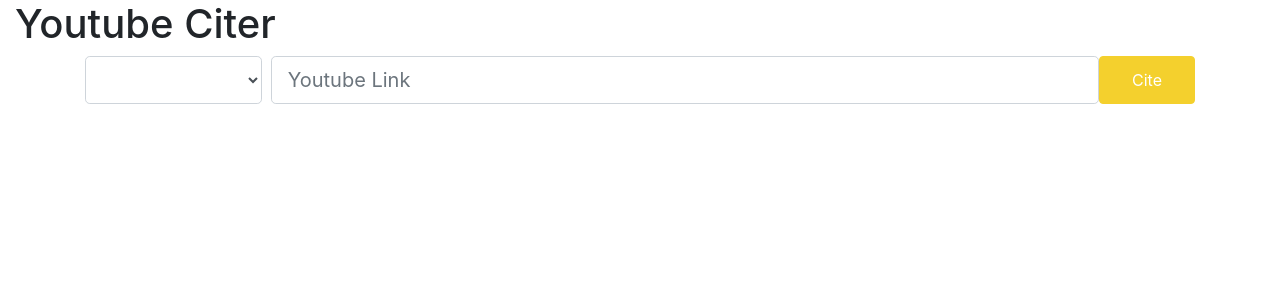
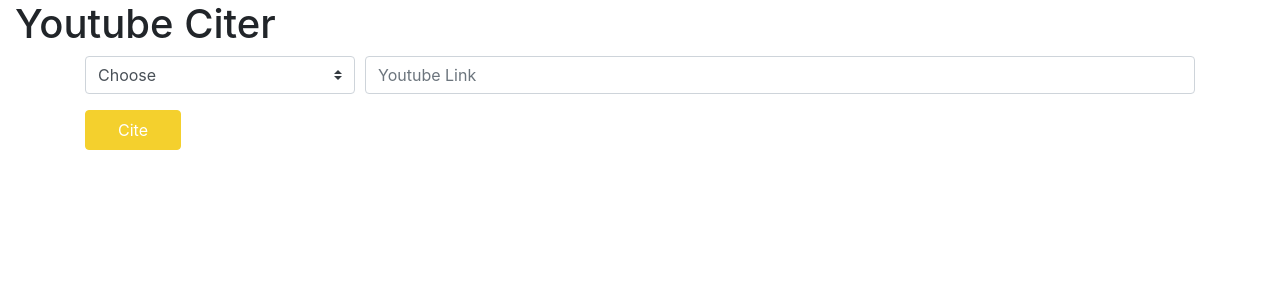
Before and after one commit to fchambergo/youtube-citer, an Angular app in the folder youtube-citer/: page / in a window 1280 px wide. Shown: the top 300 px of the page. Built offline with nearby package versions, Linux system fonts and the light colour scheme.

Commit message:
user form validation error messages

```diff
--- a/youtube-citer/src/app/citation-form/citation-form.component.css
+++ b/youtube-citer/src/app/citation-form/citation-form.component.css
@@ -2,7 +2,7 @@
     background-color: #F4D02D;
     color: white;
     border-color: #F4D02D;
-    padding: 0 2rem 0 2rem;
+    padding: 7px 2rem 7px 2rem;
 }
 
 .video-info {
--- a/youtube-citer/src/app/citation-form/citation-form.component.html
+++ b/youtube-citer/src/app/citation-form/citation-form.component.html
@@ -1,17 +1,26 @@
 <form [formGroup]="submitForm" (ngSubmit)="onSubmit()">
     <div class="form-row">
-        <div class="col-sm-2">
-            <select id="inputState" class="form-control form-control-lg" formControlName="citationStyle">
+        <div class="col-sm-3 mb-3">
+            <select id="inputState"
+            class="custom-select"
+            [ngClass]="{'is-invalid': submitForm.controls.citationStyle.invalid && submitForm.controls.citationStyle.touched }"
+            formControlName="citationStyle">
+              <option value="null" disabled selected>Choose</option>
               <option *ngFor="let style of citationStyles" [value]="style.abbreviation">{{style.abbreviation}}</option>
             </select>
+            <div class="invalid-feedback">Select a Style</div>
         </div>
-        <div class="col-sm-10">
-            <div class="input-group-append">
-                <input id="citation-link" class="form-control form-control-lg" type="text" placeholder="Youtube Link" formControlName="link">
-                <button type="submit" class="btn btn-outline-secondary">Cite</button>
-            </div>
+        <div class="col-sm-9 mb-3">
+            <input id="citation-link"
+            class="form-control"
+            [ngClass]="{'is-invalid': submitForm.controls.link.invalid && submitForm.controls.link.touched }"
+            type="text"
+            placeholder="Youtube Link"
+            formControlName="link">
+            <div class="invalid-feedback">Enter a Youtube Link</div>
         </div>
     </div>
+    <button type="submit" class="btn btn-primary">Cite</button>
 </form>
 <div class="video-info" *ngIf="match == true">
     <app-display-video-info *ngIf="!isLoading" [videoData]="videoData" [format]="format"></app-display-video-info>
--- a/youtube-citer/src/app/citation-form/citation-form.component.ts
+++ b/youtube-citer/src/app/citation-form/citation-form.component.ts
@@ -44,6 +44,7 @@
     }
     this.id = this.findVideoId(this.submitForm.value.link);
     this.style = this.submitForm.value.citationStyle;
+    console.log(this.submitForm)
     this.getVideoInfo(this.id);
   }
 
```
